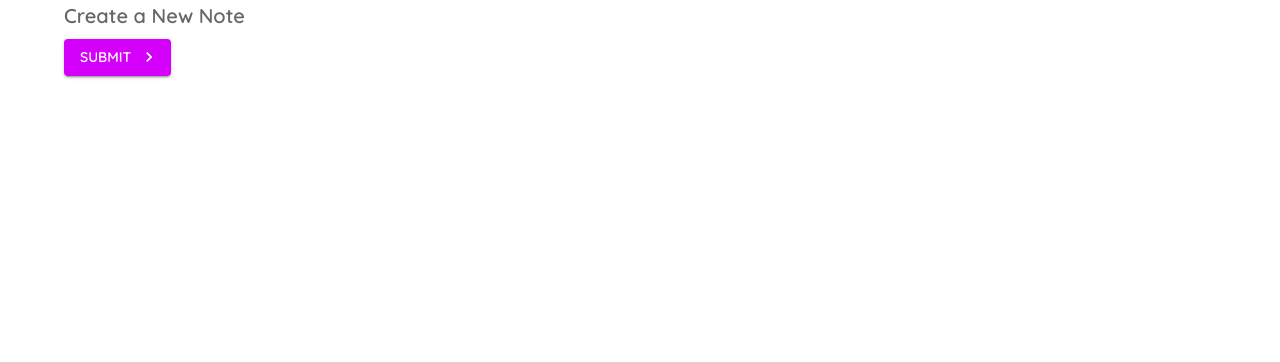
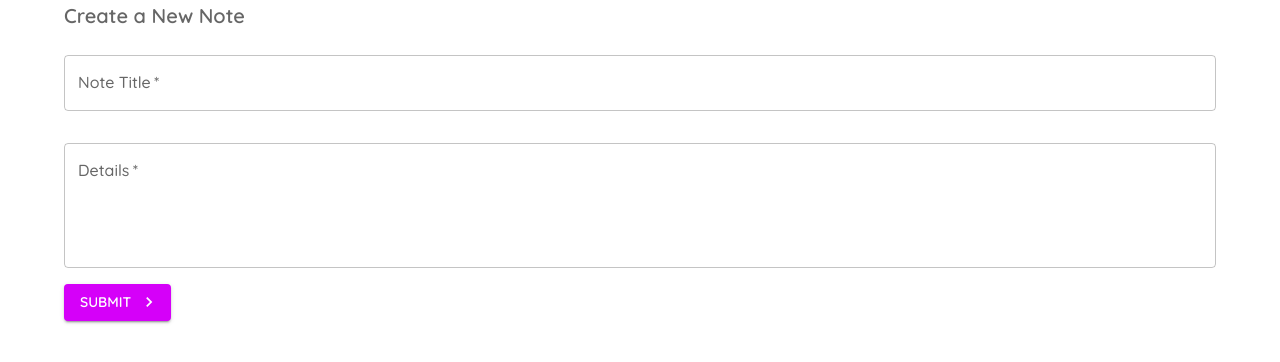
Before and after one commit to constgenius/notesapp_ReactMaterialUI, a React (Vite) app: page /create in a window 1280 px wide. Shown: the top 362 px of the page. Built offline with nearby package versions, Linux system fonts and the light colour scheme.

Commit message:
Final Changes

```diff
--- a/src/pages/Create.jsx
+++ b/src/pages/Create.jsx
@@ -1,15 +1,35 @@
-import React from "react"
+import React, { useState } from "react"
 import { Typography } from "@mui/material";
 import Button from '@mui/material/Button';
 import Container from '@mui/material/Container';
 import KeyboardArrowRightIcon from '@mui/icons-material/KeyboardArrowRight';
-import { makeStyles } from "@mui/styles";
+import TextField from '@mui/material/TextField';
 
-const useStyles = makeStyles({
-})
+
 
 const Create = () => {
-  const classes = useStyles();
+  const [title, setTitle] = useState("");
+  const [details, setDetails] = useState("");
+  const [titleError, setTitleError] = useState(false);
+  const [detailsError, setDetailsError] = useState(false);
+
+  const handleSubmit = (e) =>{
+    e.preventDefault();
+    setTitleError(false)
+    setDetailsError(false)
+
+    if(title==""){
+      setTitleError(true)
+    }
+
+    if(details==""){
+      setDetailsError(true);
+    }
+
+    if(title && details){
+      console.log(title,details);
+    }
+  }
   return (
     <Container>
       <Typography
@@ -20,15 +40,43 @@ const Create = () => {
       >
         Create a New Note
       </Typography>
+
+      <form noValidate autoComplete="off" onSubmit={handleSubmit}>
+        <TextField
+          onChange={(e) => setTitle(e.target.value)}
+          sx={{ mt: 2, mb: 2 }}
+          label="Note Title"
+          color="secondary"
+          variant="outlined"
+          fullWidth
+          required
+          error={titleError}
+        />
+        <TextField
+          onChange={(e) => setDetails(e.target.value)}
+          sx={{ mt: 2, mb: 2 }}
+          label="Details"
+          color="secondary"
+          variant="outlined"
+          multiline
+          rows={4}
+          fullWidth
+          required
+          error={detailsError}
+        />
+
         <Button
-        onClick={()=>console.log("You Clicked Me")}
           type="submit"
           color="secondary"
           variant="contained"
-        endIcon={<KeyboardArrowRightIcon/>}
+          endIcon={<KeyboardArrowRightIcon />}
         >
           Submit
         </Button>
+
+      </form>
+
+
 
 
     </Container>
```
Lines whose indentation alone changed are shown as unchanged.
